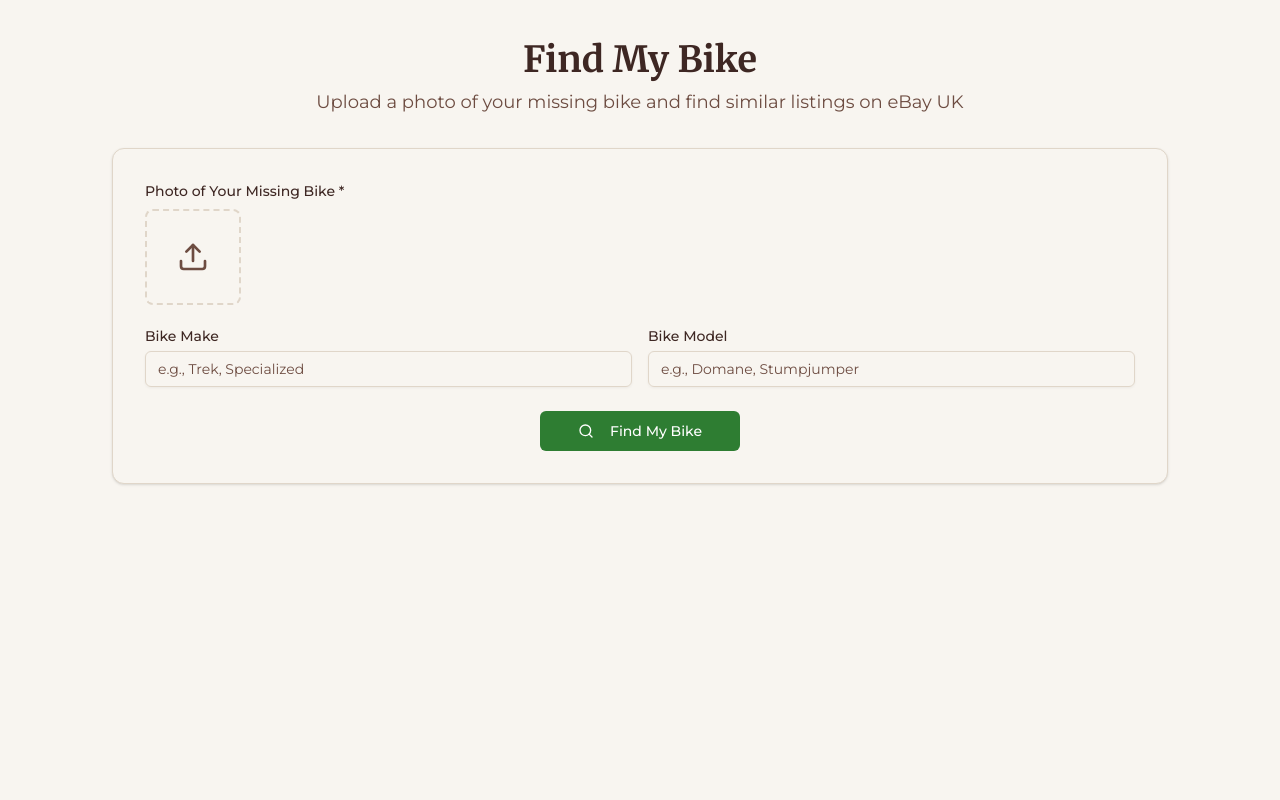
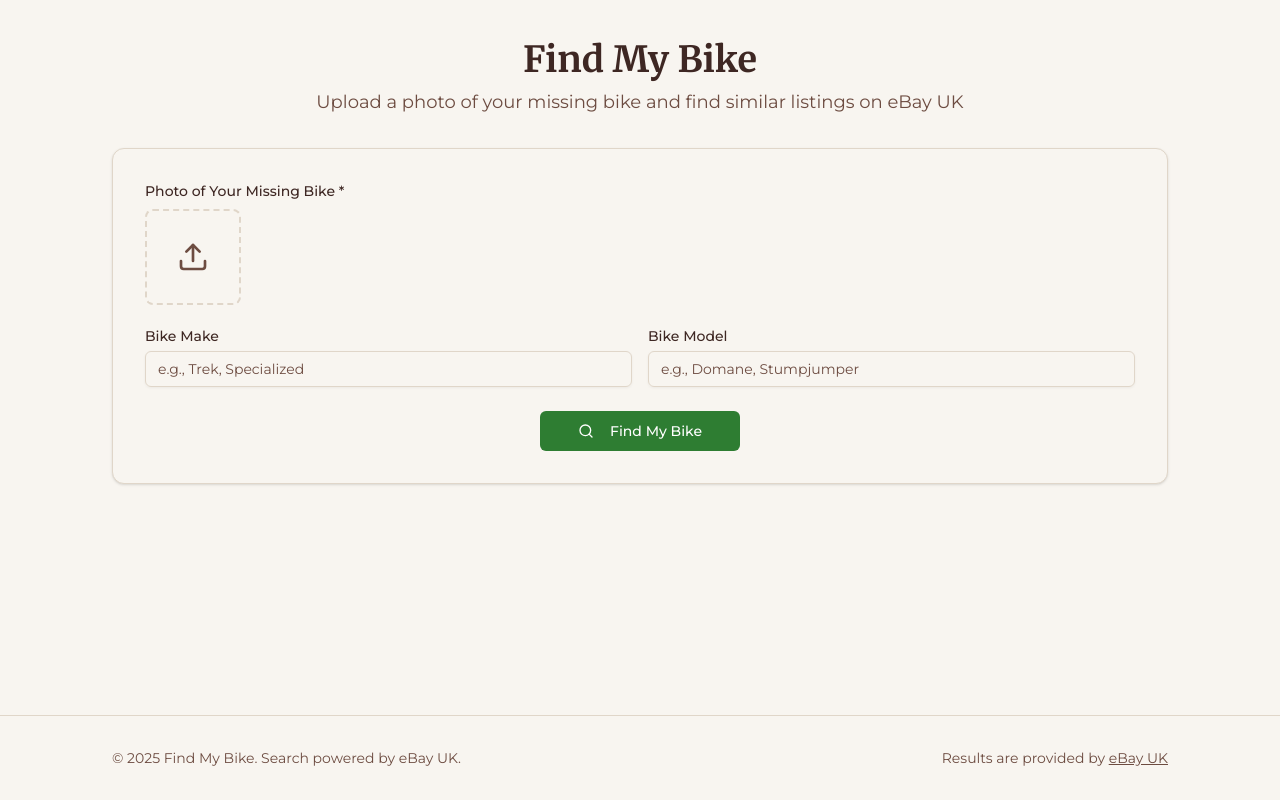
Before and after one commit to johncummins/find-my-bike, a Next.js app: page / in a window 1280 px wide. Built offline with nearby package versions, Linux system fonts and the light colour scheme.

Commit message:
Added footer

```diff
--- a/src/app/page.tsx
+++ b/src/app/page.tsx
@@ -7,6 +7,7 @@ import { Header } from "@/components/Header";
 import { SearchForm } from "@/components/SearchForm";
 import { LoadingState } from "@/components/LoadingState";
 import { ResultsList } from "@/components/ResultsList";
+import { Footer } from "@/components/Footer";
 
 export default function Home() {
   const {
@@ -14,6 +15,7 @@ export default function Home() {
     loading,
     error,
     selectedImage,
+    hasSearched,
     fileInputRef,
     handleFileClick,
     handleFileChange,
@@ -22,7 +24,8 @@ export default function Home() {
   } = useBikeSearch();
 
   return (
-    <div className="min-h-screen bg-background py-10">
+    <div className="flex flex-col min-h-screen bg-background">
+      <div className="flex-1 pt-10">
         <div className="max-w-6xl mx-auto px-6 sm:px-8 lg:px-12">
           <Header />
 
@@ -37,7 +40,7 @@ export default function Home() {
           />
 
           {error && (
-          <Alert className="mb-8" variant="destructive">
+            <Alert className="mt-8" variant="destructive">
               <AlertCircle className="h-4 w-4" />
               <AlertDescription className="font-sans">{error}</AlertDescription>
             </Alert>
@@ -45,8 +48,15 @@ export default function Home() {
 
           {loading && <LoadingState />}
 
-        <ResultsList results={results} />
+          <ResultsList
+            results={results}
+            hasSearched={hasSearched}
+            loading={loading}
+            error={error}
+          />
         </div>
+      </div>
+      <Footer />
     </div>
   );
 }
--- /dev/null
+++ b/src/components/Footer.tsx
@@ -0,0 +1,28 @@
+export function Footer() {
+  return (
+    <footer className="border-t py-8">
+      <div className="max-w-6xl mx-auto px-6 sm:px-8 lg:px-12">
+        <div className="flex flex-col md:flex-row justify-between items-center gap-4">
+          <div className="text-center md:text-left">
+            <p className="text-sm text-muted-foreground font-sans">
+              © {new Date().getFullYear()} Find My Bike. Search powered by eBay
+              UK.
+            </p>
+          </div>
+          <div className="text-sm text-muted-foreground font-sans">
+            <p>
+              Results are provided by{" "}
+              <a
+                href="https://www.ebay.co.uk"
+                target="_blank"
+                rel="noopener noreferrer"
+                className="underline hover:text-foreground transition-colors">
+                eBay UK
+              </a>
+            </p>
+          </div>
+        </div>
+      </div>
+    </footer>
+  );
+}
```
Lines whose indentation alone changed are shown as unchanged.
